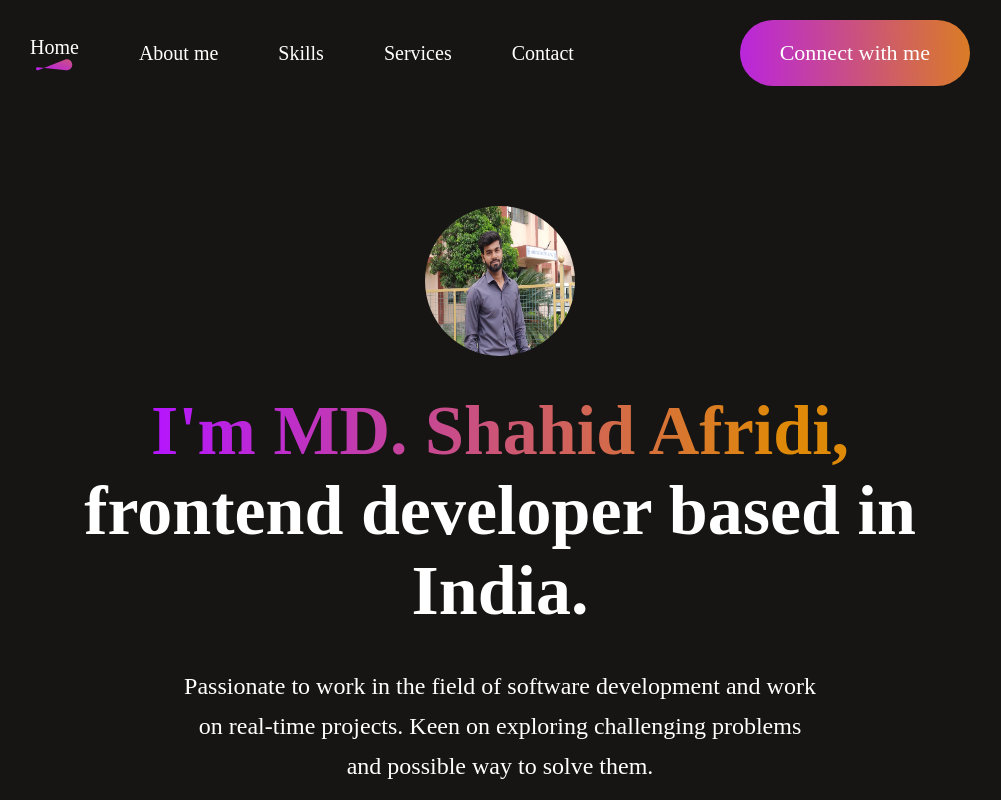
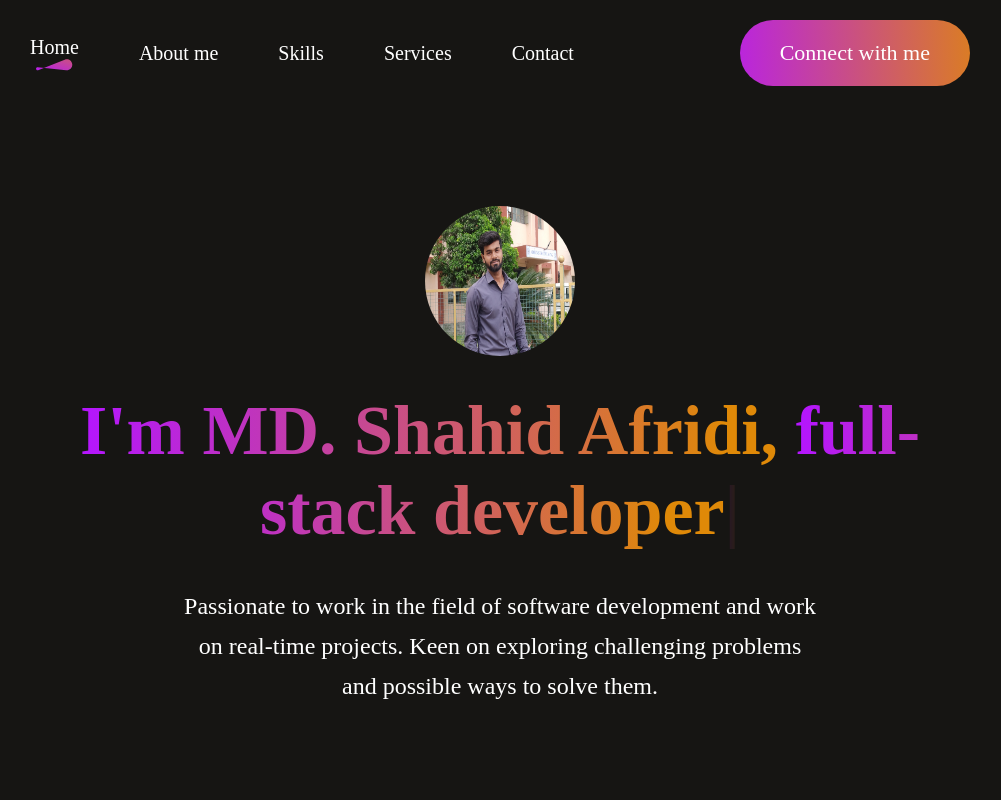
Before and after one commit to Aapush01/100xDevs-Cohort-2, a React (Vite) app in the folder Projects/Aapush-Portfolio/: page / in a window 1280 px wide. Shown: the top 800 px of the page, without its empty margins (140-1141 px from the left). Built offline with nearby package versions, Linux system fonts and the light colour scheme.

Commit message:
add typed.js effect

```diff
--- a/Projects/Aapush-Portfolio/index.html
+++ b/Projects/Aapush-Portfolio/index.html
@@ -7,6 +7,7 @@
     <title>Shahid-Portfolio</title>
   </head>
   <body>
+    <div id="type-js-demo"></div>
     <div id="root"></div>
     <script type="module" src="/src/main.jsx"></script>
   </body>
--- a/Projects/Aapush-Portfolio/package.json
+++ b/Projects/Aapush-Portfolio/package.json
@@ -16,7 +16,8 @@
     "dotenv": "^16.4.5",
     "react": "^18.2.0",
     "react-anchor-link-smooth-scroll": "^1.0.12",
-    "react-dom": "^18.2.0"
+    "react-dom": "^18.2.0",
+    "typed.js": "^2.1.0"
   },
   "devDependencies": {
     "@types/react": "^18.2.66",
--- a/Projects/Aapush-Portfolio/src/Components/Hero/Hero.jsx
+++ b/Projects/Aapush-Portfolio/src/Components/Hero/Hero.jsx
@@ -1,22 +1,46 @@
-import React from "react";
-import "./Hero.css";
-import profile_photo from "../../assets/profile_photo.jpg";
-import AnchorLink from "react-anchor-link-smooth-scroll";
+import React, { useEffect, useRef } from 'react';
+import Typed from 'typed.js';
+import './Hero.css';
+import profile_photo from '../../assets/profile_photo.jpg';
+import AnchorLink from 'react-anchor-link-smooth-scroll';
+
 const Hero = () => {
+  const typedElement = useRef(null);
+
+  useEffect(() => {
+    const options = {
+      strings: ['frontend developer', 'backend developer', 'full-stack developer'],
+      typeSpeed: 50,
+      backSpeed: 25,
+      backDelay:900,
+      loop: true,
+    };
+
+    const typed = new Typed(typedElement.current, options);
+
+    return () => {
+      typed.destroy();
+    };
+  }, []);
+
   return (
     <div className="hero">
       <img className="img" src={profile_photo} alt="" />
-      <h1>
-        {" "}
-        <span>I'm MD. Shahid Afridi, </span> frontend developer based in India.
+      <h1 className="multiple-text">
+        <span>I'm MD. Shahid Afridi, </span>
+        <span ref={typedElement}></span>
       </h1>
       <p>
         Passionate to work in the field of software development and work on
         real-time projects. Keen on exploring challenging problems and possible
-        way to solve them.
+        ways to solve them.
       </p>
       <div className="hero-action">
-        <div className="hero-connect"> <AnchorLink className="anchor-link" offset={50} href="#contact" >  Hire Me </AnchorLink> </div>
+        <div className="hero-connect">
+          <AnchorLink className="anchor-link" offset={50} href="#contact">
+            Hire Me
+          </AnchorLink>
+        </div>
         <div className="hero-resume">My Resume</div>
       </div>
     </div>
```
Also changed, not shown: 1 other file (tests, documents, lock files or other folders).
